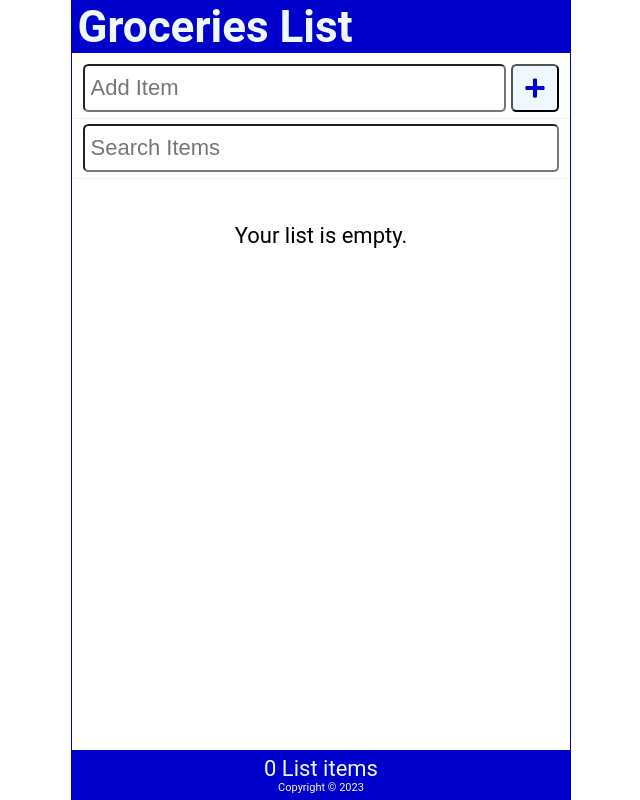
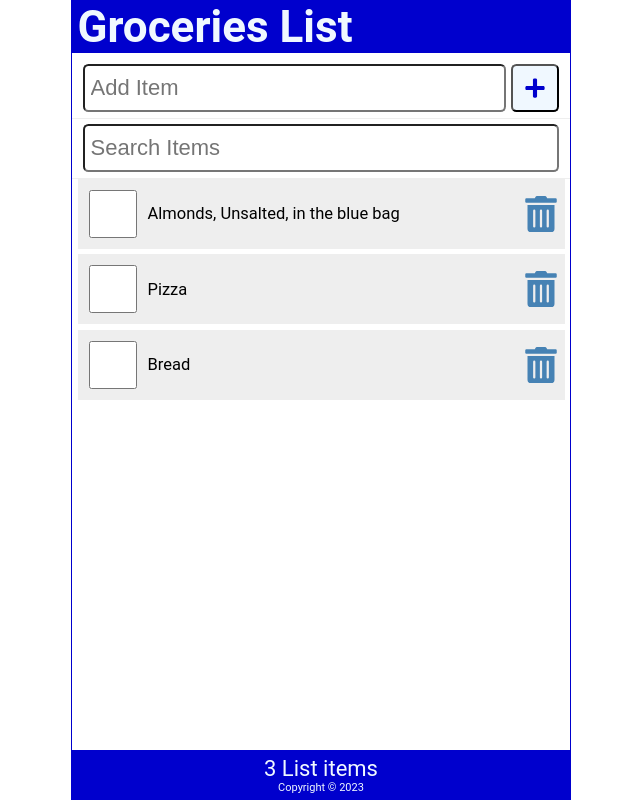
Before and after one commit to DFStechBox/001tut, a React (Create React App) app: page / in a window 1280 px wide. Shown: the whole page, without its empty margins (319-959 px from the left). Built offline with nearby package versions, Linux system fonts and the light colour scheme; data requests are answered from the project's data file.

Commit message:
added apiRequest, updated App.js & Content.js

```diff
--- a/src/App.js
+++ b/src/App.js
@@ -4,6 +4,7 @@
 import Content from "./Content";
 import Footer from "./Footer";
 import { useState, useEffect } from "react";
+import apiRequest from "./apiRequest";
 
 function App() {
   const API_URL = "http://localhost:3500/items";
@@ -12,28 +13,53 @@
 
   const [newItem, setNewItem] = useState("");
   const [search, setSearch] = useState("");
+  const [fetchError, setFetchError] = useState(null);
+  const [isLoading, setIsLoading] = useState(true);
 
   useEffect(() => {
-
+    const fetchItems = async () => {
+      try {
+        const response = await fetch(API_URL);
+        if (!response.ok) throw Error("Did not recieve expected data");
+        const listItems = await response.json();
+        setItems(listItems);
+        setFetchError(null);
+      } catch (error) {
+        setFetchError(error.message);
+      } finally {
+        setIsLoading(false);
+      }
+    };
+    setTimeout(() => {
+      (async () => await fetchItems())();
+    }, 2000);
   }, []);
 
   const addItem = (item) => {
     const id = items.length ? items[items.length - 1].id + 1 : 1;
     const myNewItem = { id, checked: false, item };
     const listItems = [...items, myNewItem];
-    setItems(listItems);;
+    setItems(listItems);
+
+    const postOptions = {
+      method: "POST",
+      headers: {
+        "Content-Type": "application/json",
+      },
+      body: JSON.stringify(myNewItem),
+    };
   };
 
   const handleCheck = (id) => {
     const listItems = items.map((item) =>
       item.id === id ? { ...item, checked: !item.checked } : item
     );
-    setItems(listItems);;
+    setItems(listItems);
   };
 
   const handleDelete = (id) => {
     const listItems = items.filter((item) => item.id !== id);
-    setItems(listItems);;
+    setItems(listItems);
   };
 
   const handleSubmit = (e) => {
@@ -53,6 +79,11 @@
         handleSubmit={handleSubmit}
       />
       <SearchItem search={search} setSearch={setSearch} />
+
+      <main>
+        {isLoading && <p>Loading Items...</p>}
+        {fetchError && <p style={{ color: "red" }}>{`Error: ${fetchError}`}</p>}
+        {!fetchError && !isLoading && (
           <Content
             items={items.filter((item) =>
               item.item.toLowerCase().includes(search.toLowerCase())
@@ -60,6 +91,9 @@
             handleCheck={handleCheck}
             handleDelete={handleDelete}
           />
+        )}
+      </main>
+
       <Footer length={items.length} />
     </div>
   );
--- a/src/Content.js
+++ b/src/Content.js
@@ -1,9 +1,8 @@
-
 import ItemList from "./ItemList";
 
 const Content = ({ items, handleCheck, handleDelete }) => {
   return (
-    <main>
+    <>
       {items.length ? (
         <ItemList
           items={items}
@@ -13,7 +12,7 @@
       ) : (
         <p className="emptyList">Your list is empty.</p>
       )}
-    </main>
+    </>
   );
 };
 
--- /dev/null
+++ b/src/apiRequest.js
@@ -0,0 +1,12 @@
+const apiRequest = async (url = "", optionsObj = null, errMsg = null) => {
+  try {
+    const response = await fetch(url, optionsObj);
+    if (!response.ok) throw Error("Please reload the app");
+  } catch (err) {
+    errMsg = err.message;
+  } finally {
+    return errMsg;
+  }
+};
+
+export default apiRequest;
```
Lines whose indentation alone changed are shown as unchanged.
